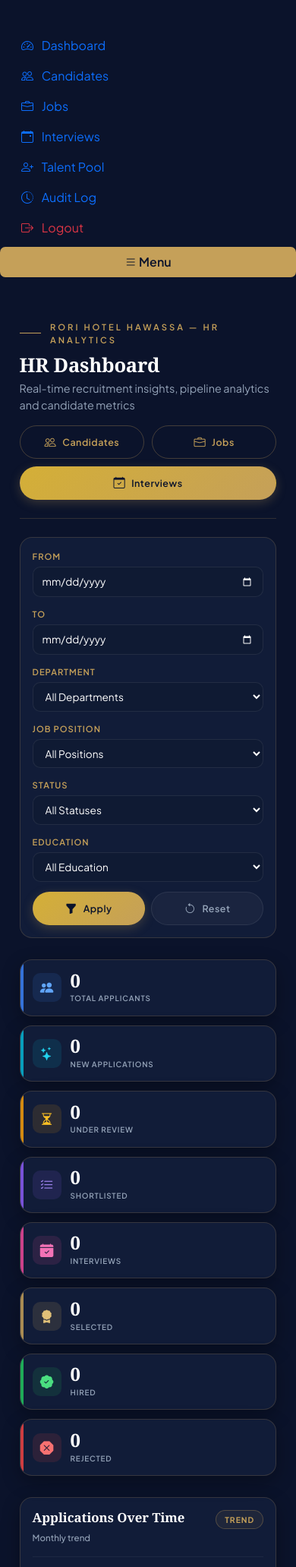
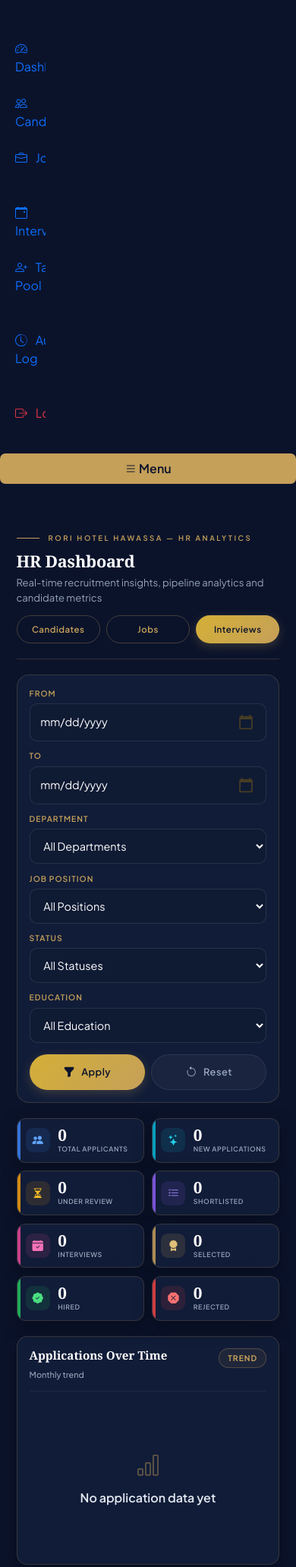
Before and after one commit to Edomen97/rori-hotel-careers, a Flask app: page /hr/dashboard in a window 390 px wide. Shown: the part 72-2135 px from the top of the page at 76% size. Run offline with Flask 3, Linux system fonts and the light colour scheme; the visitor is signed in with stand-in values (Sample User, id 1); some libraries are stand-ins or nearby versions.

Commit message:
Update dashboard.css

```diff
--- a/static/css/dashboard.css
+++ b/static/css/dashboard.css
@@ -158,12 +158,12 @@
 }
 
 /* ============================================================
-   FILTERS
+   FILTERS — FIXED FOR MOBILE DATE INPUTS
 ============================================================ */
 
 .dash-filters {
     display: grid;
-    grid-template-columns: repeat(auto-fit, minmax(150px, 1fr)) auto;
+    grid-template-columns: repeat(auto-fit, minmax(160px, 1fr));
     gap: 0.85rem;
     padding: 1.1rem 1.25rem;
     background: var(--dash-navy-mid);
@@ -188,17 +188,20 @@
     color: var(--dash-gold);
 }
 
+/* ---- Input base ---- */
 .dash-input {
     background: var(--dash-navy-deep);
     color: var(--dash-text);
-    border: 1px solid rgba(255, 255, 255, 0.08);
+    border: 1px solid rgba(255, 255, 255, 0.1);
     border-radius: var(--dash-radius-sm);
-    padding: 0.55rem 0.75rem;
+    padding: 0.6rem 0.75rem;
     font-size: 0.85rem;
     font-family: inherit;
     transition: var(--dash-transition);
     width: 100%;
     min-width: 0;
+    min-height: 42px;
+    color-scheme: dark;
 }
 
 .dash-input:focus {
@@ -218,9 +221,52 @@
     color: var(--dash-text);
 }
 
-/* Fix Chrome autofill / date picker text color */
+/* ---- DATE INPUT — CRITICAL FIX ---- */
 .dash-input[type="date"] {
     color-scheme: dark;
+    color: var(--dash-text) !important;
+    background-color: var(--dash-navy-deep) !important;
+    position: relative;
+    padding: 0.6rem 0.75rem;
+    font-family: inherit;
+}
+
+/* Make the native calendar icon gold */
+.dash-input[type="date"]::-webkit-calendar-picker-indicator {
+    filter: invert(75%) sepia(35%) saturate(500%) hue-rotate(5deg) brightness(95%);
+    cursor: pointer;
+    opacity: 0.9;
+    padding: 2px;
+    margin-left: 4px;
+}
+
+.dash-input[type="date"]::-webkit-calendar-picker-indicator:hover {
+    opacity: 1;
+}
+
+/* Firefox date picker */
+.dash-input[type="date"]::-moz-calendar-picker-indicator {
+    filter: invert(75%) sepia(35%) saturate(500%) hue-rotate(5deg);
+    cursor: pointer;
+}
+
+/* Force date input to show value even if empty */
+.dash-input[type="date"]:invalid,
+.dash-input[type="date"]:required:invalid {
+    color: var(--dash-text-muted);
+}
+
+/* DateTime text visible */
+.dash-input[type="date"]::-webkit-datetime-edit,
+.dash-input[type="date"]::-webkit-datetime-edit-text,
+.dash-input[type="date"]::-webkit-datetime-edit-month-field,
+.dash-input[type="date"]::-webkit-datetime-edit-day-field,
+.dash-input[type="date"]::-webkit-datetime-edit-year-field {
+    color: var(--dash-text) !important;
+}
+
+.dash-input[type="date"]::-webkit-datetime-edit-fields-wrapper {
+    color: var(--dash-text) !important;
 }
 
 .dash-filter-actions {
@@ -233,7 +279,6 @@
 @media (min-width: 992px) {
     .dash-filter-actions {
         grid-column: auto;
-        grid-row: 1;
     }
 }
 
@@ -315,7 +360,6 @@
     color: var(--dash-text-muted);
 }
 
-/* Color-coded KPI accents */
 .dash-kpi-blue::before { background: #3B82F6; }
 .dash-kpi-blue .dash-kpi-icon { color: #60A5FA; background: rgba(59, 130, 246, 0.12); }
 
@@ -508,7 +552,6 @@
     width: 80px;
 }
 
-/* Applicant cell */
 .dash-applicant {
     display: flex;
     align-items: center;
@@ -560,7 +603,6 @@
     font-size: 0.82rem;
 }
 
-/* Department tag */
 .dash-dept-tag {
     display: inline-block;
     padding: 0.25rem 0.7rem;
@@ -573,7 +615,6 @@
     white-space: nowrap;
 }
 
-/* Status pills */
 .dash-status {
     display: inline-block;
     padding: 0.3rem 0.7rem;
@@ -628,7 +669,6 @@
     border-color: rgba(239, 68, 68, 0.4);
 }
 
-/* Action button */
 .dash-action-btn {
     display: inline-flex;
     align-items: center;
@@ -650,7 +690,6 @@
     border-color: var(--dash-gold);
 }
 
-/* Empty table state */
 .dash-table-empty {
     text-align: center;
     padding: 3rem 1rem;
@@ -677,7 +716,7 @@
 }
 
 /* ============================================================
-   RESPONSIVE
+   RESPONSIVE — DESKTOP / TABLET
 ============================================================ */
 
 @media (max-width: 1200px) {
@@ -709,111 +748,249 @@
     }
 }
 
+/* ============================================================
+   MOBILE — CRITICAL FIXES
+============================================================ */
+
 @media (max-width: 767px) {
     .dash-wrapper {
-        padding: 1rem 0.85rem;
+        padding: 1rem 0.75rem;
     }
 
+    /* ---- HEADER ---- */
     .dash-header {
         flex-direction: column;
-        gap: 1rem;
-        margin-bottom: 1.5rem;
+        gap: 0.85rem;
+        margin-bottom: 1.25rem;
+        padding-bottom: 1.25rem;
     }
 
     .dash-header-title {
-        font-size: 1.6rem;
+        font-size: 1.55rem;
     }
 
-    .dash-filters {
-        grid-template-columns: 1fr 1fr;
-        padding: 1rem;
+    .dash-header-subtitle {
+        font-size: 0.82rem;
     }
 
-    .dash-filter-item:nth-child(n+3) {
-        grid-column: span 2;
+    .dash-header-actions {
+        width: 100%;
+        gap: 0.5rem;
+    }
+
+    .dash-header-actions .dash-btn {
+        flex: 1;
+        padding: 0.55rem 0.75rem;
+        font-size: 0.72rem;
+    }
+
+    /* ---- FILTERS ---- */
+    .dash-filters {
+        grid-template-columns: 1fr;
+        gap: 0.7rem;
+        padding: 1rem;
+        margin-bottom: 1.25rem;
+    }
+
+    .dash-filter-item {
+        width: 100%;
+    }
+
+    .dash-filter-item label {
+        font-size: 0.65rem;
+    }
+
+    .dash-input {
+        padding: 0.7rem 0.85rem;
+        font-size: 0.9rem;
+        min-height: 46px;
+    }
+
+    /* Date input on mobile — extra care */
+    .dash-input[type="date"] {
+        padding: 0.7rem 0.85rem !important;
+        min-height: 46px !important;
+        font-size: 0.9rem !important;
+    }
+
+    .dash-input[type="date"]::-webkit-calendar-picker-indicator {
+        width: 22px;
+        height: 22px;
     }
 
     .dash-filter-actions {
-        grid-column: span 2;
+        flex-direction: row;
+        gap: 0.5rem;
+        margin-top: 0.25rem;
     }
 
     .dash-filter-actions .dash-btn {
         flex: 1;
         justify-content: center;
+        padding: 0.7rem 1rem;
+        font-size: 0.8rem;
     }
 
+    /* ---- KPI CARDS — 2 columns compact ---- */
     .dash-kpi-grid {
         grid-template-columns: repeat(2, 1fr);
-        gap: 0.75rem;
+        gap: 0.65rem;
+        margin-bottom: 1.25rem;
     }
 
     .dash-kpi {
-        padding: 0.85rem 0.9rem;
-        gap: 0.75rem;
+        padding: 0.75rem 0.85rem;
+        gap: 0.65rem;
+        border-radius: 12px;
     }
 
     .dash-kpi-icon {
-        width: 38px;
-        height: 38px;
-        font-size: 1.1rem;
-        border-radius: 10px;
+        width: 36px;
+        height: 36px;
+        font-size: 1rem;
+        border-radius: 9px;
     }
 
     .dash-kpi-value {
-        font-size: 1.5rem;
+        font-size: 1.4rem;
+        margin-bottom: 0.2rem;
     }
 
     .dash-kpi-label {
-        font-size: 0.62rem;
-        letter-spacing: 0.8px;
+        font-size: 0.6rem;
+        letter-spacing: 0.6px;
+        line-height: 1.2;
+    }
+
+    /* ---- CHARTS ---- */
+    .dash-charts-grid {
+        grid-template-columns: 1fr;
+        gap: 0.85rem;
+        margin-bottom: 1rem;
     }
 
     .dash-chart-card {
         min-height: 300px;
-        padding: 1rem;
+        padding: 0.95rem 1rem;
+        border-radius: 14px;
+    }
+
+    .dash-chart-header {
+        margin-bottom: 0.75rem;
+        padding-bottom: 0.65rem;
     }
 
     .dash-chart-header h3 {
         font-size: 1.05rem;
     }
 
+    .dash-chart-sub {
+        font-size: 0.68rem;
+    }
+
     .dash-chart-body {
         min-height: 220px;
     }
 
+    /* ---- TABLE ---- */
     .dash-table-header {
         padding: 1rem;
+        flex-direction: column;
+        align-items: flex-start;
+        gap: 0.75rem;
     }
 
     .dash-table-header h3 {
         font-size: 1.05rem;
     }
 
+    .dash-table-header .dash-btn {
+        width: 100%;
+        justify-content: center;
+    }
+
     .dash-table thead th,
     .dash-table tbody td {
-        padding: 0.7rem 0.7rem;
-        font-size: 0.8rem;
+        padding: 0.65rem 0.7rem;
+        font-size: 0.78rem;
+    }
+
+    .dash-table {
+        min-width: 720px;
     }
 }
 
+/* ============================================================
+   VERY SMALL MOBILE
+============================================================ */
+
 @media (max-width: 480px) {
-    .dash-kpi-grid {
-        grid-template-columns: 1fr;
+    .dash-wrapper {
+        padding: 0.85rem 0.6rem;
+    }
+
+    .dash-header-title {
+        font-size: 1.35rem;
+    }
+
+    .dash-header-caption {
+        font-size: 0.6rem;
+        letter-spacing: 2.5px;
+    }
+
+    .dash-header-actions .dash-btn i {
+        display: none;
     }
 
     .dash-kpi {
-        padding: 0.9rem 1rem;
+        padding: 0.7rem;
     }
 
-    .dash-filters {
-        grid-template-columns: 1fr;
+    .dash-kpi-value {
+        font-size: 1.3rem;
     }
 
-    .dash-filter-item {
-        grid-column: span 1 !important;
+    .dash-kpi-icon {
+        width: 32px;
+        height: 32px;
+        font-size: 0.9rem;
     }
 
-    .dash-filter-actions {
-        grid-column: span 1 !important;
+    .dash-kpi-label {
+        font-size: 0.55rem;
+    }
+
+    .dash-chart-body {
+        min-height: 200px;
+    }
+
+    .dash-chart-header h3 {
+        font-size: 0.95rem;
     }
 }
+
+/* ============================================================
+   BASE_ADMIN OVERRIDES — reduce sidebar space on mobile
+   (only applies when dashboard is loaded)
+============================================================ */
+
+@media (max-width: 767px) {
+    /* If the base_admin sidebar is present, compact it */
+    body:has(.dash-wrapper) .admin-sidebar,
+    body:has(.dash-wrapper) .sidebar {
+        max-width: 60px;
+        min-width: 60px;
+        overflow-x: hidden;
+    }
+
+    body:has(.dash-wrapper) .admin-sidebar .nav-link span,
+    body:has(.dash-wrapper) .sidebar .nav-link span {
+        display: none;
+    }
+
+    body:has(.dash-wrapper) .admin-sidebar .nav-link,
+    body:has(.dash-wrapper) .sidebar .nav-link {
+        justify-content: center;
+        padding: 0.75rem 0.5rem;
+    }
+}
```
